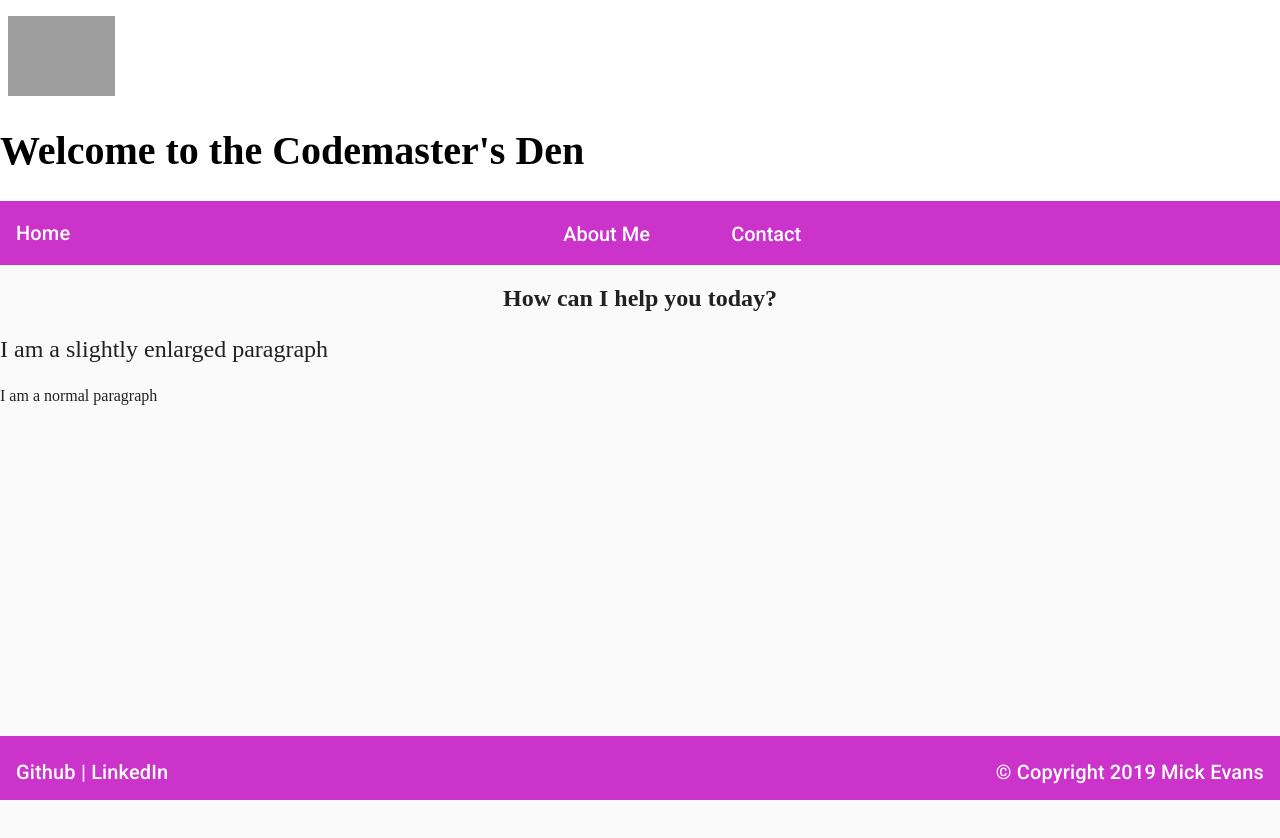
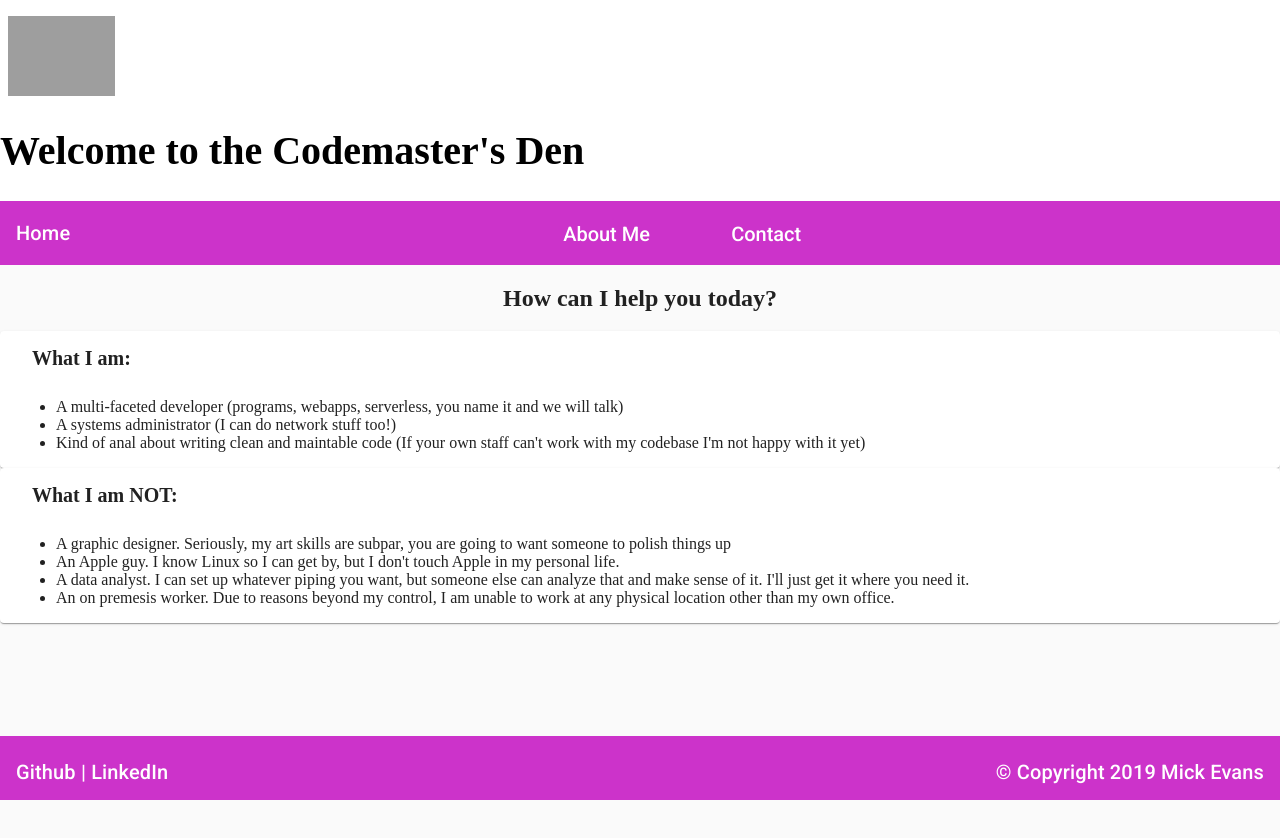
Before and after one commit to codemastermick/devPortfolio, an Angular app: page /home in a window 1280 px wide. Shown: the top 838 px of the page. Built offline with nearby package versions, Linux system fonts and the light colour scheme; grey boxes are pictures that could not be loaded.

Commit message:
feat: initial writeout of main page

```diff
--- a/src/app/pages/home/home.component.html
+++ b/src/app/pages/home/home.component.html
@@ -2,10 +2,47 @@
   {{tagline}}
 </h2>
 
-<p class="firstPara">
-  I am a slightly enlarged paragraph
-</p>
+<mat-card>
+  <mat-card-header>
+    <mat-card-title>
+      <b>What I am:</b>
+    </mat-card-title>
+  </mat-card-header>
+  <ul>
+    <li>
+      A multi-faceted developer (programs, webapps, serverless, you name it and we will talk)
+    </li>
+    <li>
+      A systems administrator (I can do network stuff too!)
+    </li>
+    <li>
+      Kind of anal about writing clean and maintable code (If your own staff can't work with my codebase I'm not happy with it yet)
+    </li>
+  </ul>
+</mat-card>
 
-<p>
-  I am a normal paragraph
-</p>
+<mat-card>
+  <mat-card-header>
+    <mat-card-title>
+      <b>What I am NOT:</b>
+    </mat-card-title>
+  </mat-card-header>
+  <ul>
+    <li>
+      A graphic designer. Seriously, my art skills are subpar, you are going to want someone to polish things up
+    </li>
+    <li>
+      An Apple guy. I know Linux so I can get by, but I don't touch Apple in my personal life.
+    </li>
+    <li>
+      A data analyst. I can set up whatever piping you want, but someone else can analyze that and make sense of it.
+      I'll
+      just get it where you need it.
+    </li>
+    <li>
+      An on premesis worker. Due to reasons beyond my control, I am unable to work at any physical location other than
+      my
+      own office.
+    </li>
+  </ul>
+</mat-card>
```
